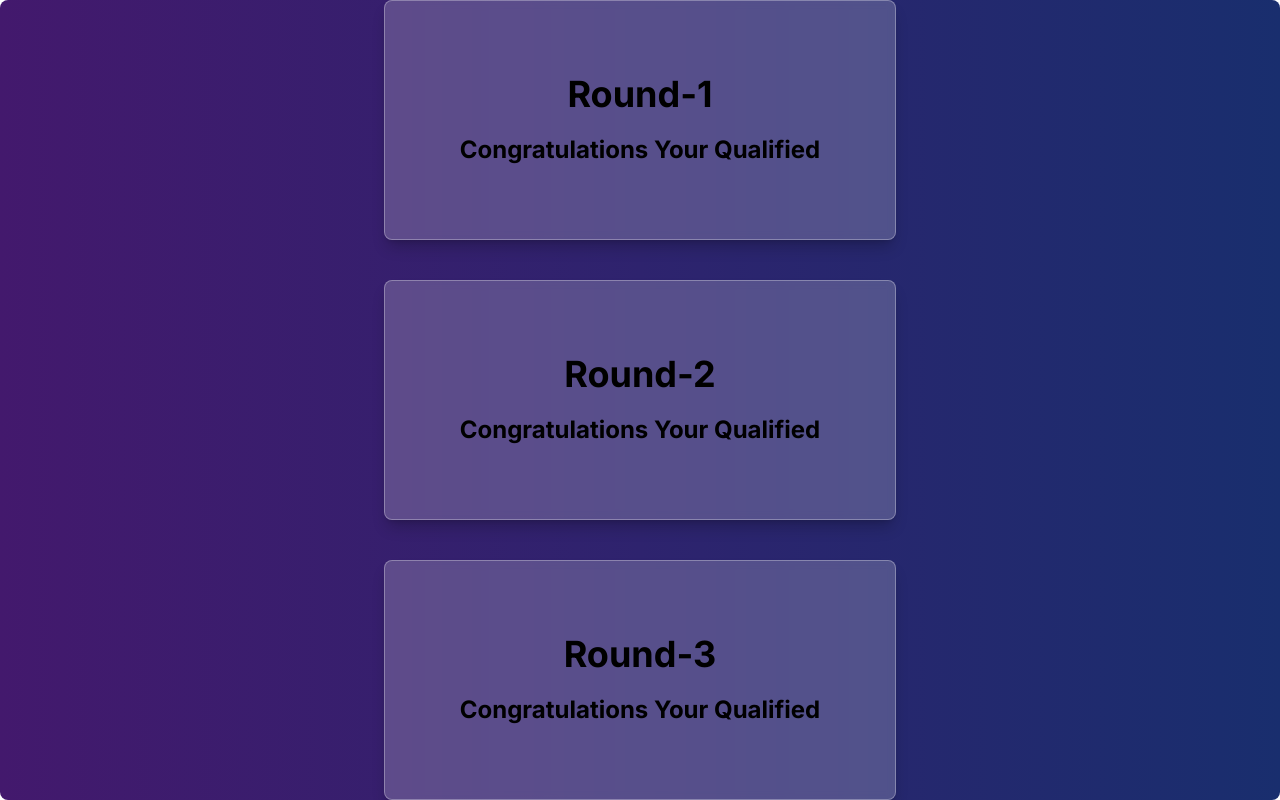
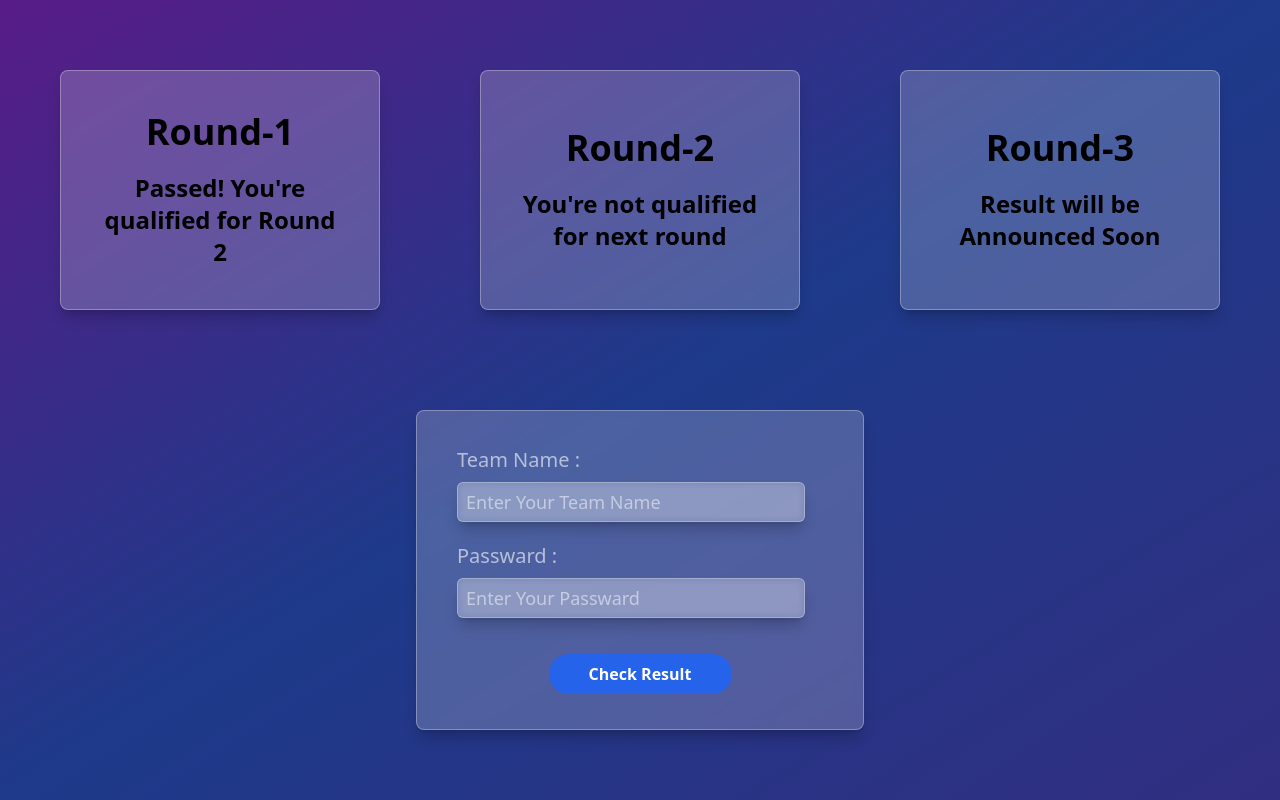
Before and after one commit to charankumbar07/Akanksha2025, a React (Vite) app in the folder my-project/: page /result in a window 1280 px wide. Built offline with nearby package versions, Linux system fonts and the light colour scheme.

Commit message:
updated result page

```diff
--- a/my-project/package.json
+++ b/my-project/package.json
@@ -14,6 +14,7 @@
   "dependencies": {
     "classnames": "^2.5.1",
     "express": "^5.1.0",
+    "mongoose": "^8.18.1",
     "react": "^19.1.1",
     "react-dom": "^19.1.1",
     "react-router-dom": "^6.28.0"
--- a/my-project/src/App.jsx
+++ b/my-project/src/App.jsx
@@ -5,6 +5,7 @@ import RegisterPage from './pages/RegisterPage';
 import LoginPage from './pages/LoginPage';
 import Round_2Page from './pages/Round_2Page';
 import ResultPage from './pages/ResultPage';
+import AdminPage from './pages/AdminPage';
 
 const App = () => {
   return (
@@ -15,6 +16,7 @@ const App = () => {
         <Route path="/login" element={<LoginPage />} />
         <Route path="/round-2" element={<Round_2Page />} />
         <Route path="/result" element={<ResultPage />} />
+        <Route path="/admin" element={<AdminPage />} />
       </Routes>
     </Router>
   );
--- a/my-project/src/components/Debug.jsx
+++ b/my-project/src/components/Debug.jsx
@@ -19,7 +19,7 @@ int main() {
     return 0;
 }`);
     return (
-        <div className='flex flex-col items-center justify-center text-white bg-gradient-linear from-customPurple1 via-customPurple2 to-customPurple3 w-screen rounded-lg min-h-screen'>
+        <div className='flex flex-col items-center justify-center text-white bg-gradient-to-br from-purple-900 via-blue-900 to-indigo-900 font-sans antialiased w-screen min-h-screen'>
             <div className='font-bold text-5xl'>Debug The Code</div>
             <p className='font-bold text-2xl p-2 mt-4'>{qus}</p>
             <textarea
--- a/my-project/src/components/Patran.jsx
+++ b/my-project/src/components/Patran.jsx
@@ -14,7 +14,7 @@ const patran = () => {
     ];
 
     return (
-        <div className='bg-gradient-linear from-customPurple1 via-customPurple2 to-customPurple3 w-screen rounded-lg min-h-screen flex flex-col items-center justify-center text-white'>
+        <div className='bg-gradient-to-br from-purple-900 via-blue-900 to-indigo-900 font-sans antialiased w-screen min-h-screen flex flex-col items-center justify-center text-white'>
             <div className="w-[50vw] h-[55vh] bg-slate-800 p-4 rounded-2xl text-white relative">
                 <p className="text-3xl font-bold">
                     A train travels 240 km at a uniform speed. If the speed had been 10 km/h more, it would have taken 2 hours less for the journey. What is the original speed of the train?
--- a/my-project/src/components/Program.jsx
+++ b/my-project/src/components/Program.jsx
@@ -7,7 +7,7 @@ Sum of 5 and 7 is 12
 `)
     const [ans, setans] = useState("")
     return (
-        <div className='flex flex-col items-center justify-center  text-white bg-gradient-linear from-customPurple1 via-customPurple2 to-customPurple3 rounded-lg w-screen h-screen'>
+        <div className='flex flex-col items-center justify-center  text-white bg-gradient-to-br from-purple-900 via-blue-900 to-indigo-900 font-sans antialiased w-screen h-screen'>
             <h1 className='text-5xl font-bold'>Write The Program</h1>
             <p className='font-bold text-4xl p-2 mt-4'>For given output</p>
             <div className='flex justify-center'>
--- a/my-project/src/components/Trace.jsx
+++ b/my-project/src/components/Trace.jsx
@@ -20,7 +20,7 @@ int main() {
     return 0;
 }`);
     return (
-        <div className='flex flex-col items-center justify-center text-white bg-gradient-linear from-customPurple1 via-customPurple2 to-customPurple3 w-screen rounded-lg min-h-screen'>
+        <div className='flex flex-col items-center justify-center text-white bg-gradient-to-br from-purple-900 via-blue-900 to-indigo-900 font-sans antialiased w-screen min-h-screen'>
             <h1 className='text-5xl font-bold'>Trace The Program</h1>
             <p className='font-bold text-4xl p-2 mt-4'>{qus}</p>
             <div className='flex justify-center'>
--- /dev/null
+++ b/my-project/src/pages/AdminPage.jsx
@@ -0,0 +1,61 @@
+import React from 'react'
+import { useState } from 'react'
+
+const AdminPage = () => {
+    const [teams, setteams] = useState([
+        {
+            id: 1,
+            team: "meta",
+            round_1_selected: true,
+            round_2_selected: false,
+        },
+        {
+            id: 2,
+            team: "meta",
+            round_1_selected: true,
+            round_2_selected: false,
+        }, {
+            id: 3,
+            team: "meta",
+            round_1_selected: true,
+            round_2_selected: false,
+        }
+    ])
+    return (
+        <div className='bg-gradient-to-br from-purple-900 via-blue-900 to-indigo-900 font-sans antialiased w-screen h-screen flex flex-col justify-center items-center'>
+            {/* <h1 className='text-4xl font-bold text-white/80'>Admin Panel</h1>
+            <div className='bg-white/20 backdrop-blur-sm border border-white/30 shadow-lg shadow-black/20 w-[30vw] h-[60vh] gap-5 rounded-lg'>
+                {teams.map((team) => (
+                    <div key={team.id}>
+                        <span>{team.team}</span>
+                        <input type="radio" />
+                    </div>
+                ))}
+            </div> */}
+            <table className="table-auto bg-white/20 backdrop-blur-sm border border-white/30 shadow-lg shadow-black/20 w-[50vw] rounded-lg">
+                <thead>
+                    <tr>
+                        <th className='p-4'>Team Name</th>
+                        <th className='p-4'>Round 2</th>
+                        <th className='p-4'>Round 3</th>
+                    </tr>
+                </thead>
+                <tbody>
+                    {teams.map((team) => (
+                        <tr key={team.id} className='h-14'>
+                            <td className='text-center border border-white/30'><span>{team.team}</span></td>
+                            <td className='text-center border border-white/30'>
+                            <button></button>
+                            <button>disqualified</button>
+                            </td>
+                            <td className='text-center border border-white/30'>
+                            </td>
+                        </tr>
+                    ))}
+                </tbody>
+            </table>
+        </div>
+    )
+}
+
+export default AdminPage
--- a/my-project/src/pages/ResultPage.jsx
+++ b/my-project/src/pages/ResultPage.jsx
@@ -1,24 +1,65 @@
+import classNames from 'classnames/bind'
 import React from 'react'
 import { useState } from 'react'
 
 const ResultPage = () => {
   const [result, setresult] = useState({
-    team:"meta",
-    selected:true
+    team: "meta",
+    round_1_selected: true,
+    round_2_selected: false,
   })
   return (
-    <div className='bg-gradient-linear from-customPurple1 via-customPurple2 to-customPurple3 w-screen rounded-lg h-screen flex flex-col justify-center items-center gap-10'>
-      <div className='p-10 rounded-lg text-center bg-white/20 backdrop-blur-sm border border-white/30 shadow-lg shadow-black/20 w-[40vw] h-[30vh] flex flex-col justify-center items-center gap-5'>
-        <h1 className='text-4xl font-bold'>Round-1</h1>
-        <h2 className='text-2xl font-bold'>{result.selected ? "Congratulations Your Qualified" : "Disqualified" }</h2>
+    <div className='bg-gradient-to-br from-purple-900 via-blue-900 to-indigo-900 font-sans antialiased w-screen h-screen flex flex-col justify-center items-center gap-[100px]'>
+      <div className=' flex justify-center items-center gap-[100px]'>
+        <div className={classNames('p-10 rounded-lg text-center bg-white/20 backdrop-blur-sm border border-white/30 shadow-lg shadow-black/20 w-[25vw] h-[30vh] flex flex-col justify-center items-center gap-5', {
+          "bg-green-600": result.round_1_selected === true
+          , "bg-red-600": result.round_1_selected === false
+        })}>
+          <h1 className='text-4xl font-bold'>Round-1</h1>
+          <h2 className='text-2xl font-bold'>{result.round_1_selected === true
+            ? "Passed! You're qualified for Round 2"
+            : result.round_1_selected === false
+              ? "You're not qualified for next round"
+              : "Result not available"}</h2>
+        </div>
+        <div className={classNames('p-10 rounded-lg text-center bg-white/20 backdrop-blur-sm border border-white/30 shadow-lg shadow-black/20 w-[25vw] h-[30vh] flex flex-col justify-center items-center gap-5', {
+          "bg-green-600": result.round_2_selected === true
+          , "bg-red-600": result.round_2_selected === false
+        })}>
+          <h1 className='text-4xl font-bold'>Round-2</h1>
+          <h2 className='text-2xl font-bold'>{result.round_2_selected === true
+            ? "Passed! You're qualified for Round 3"
+            : result.round_2_selected === false
+              ? "You're not qualified for next round"
+              : "Result not available"}</h2>
+        </div>
+        <div className='p-10 rounded-lg text-center bg-white/20 backdrop-blur-sm border border-white/30 shadow-lg shadow-black/20 w-[25vw] h-[30vh] flex flex-col justify-center items-center gap-5'>
+          <h1 className='text-4xl font-bold'>Round-3</h1>
+          <h2 className='text-2xl font-bold'>Result will be Announced Soon</h2>
+        </div>
       </div>
-      <div className='p-10 rounded-lg text-center bg-white/20 backdrop-blur-sm border border-white/30 shadow-lg shadow-black/20 w-[40vw] h-[30vh] flex flex-col justify-center items-center gap-5'>
-        <h1 className='text-4xl font-bold'>Round-2</h1>
-        <h2 className='text-2xl font-bold'>{result.selected ? "Congratulations Your Qualified" : "Disqualified" }</h2>
-      </div>
-      <div className='p-10 rounded-lg text-center bg-white/20 backdrop-blur-sm border border-white/30 shadow-lg shadow-black/20 w-[40vw] h-[30vh] flex flex-col justify-center items-center gap-5'>
-        <h1 className='text-4xl font-bold'>Round-3</h1>
-        <h2 className='text-2xl font-bold'>{result.selected ? "Congratulations Your Qualified" : "Disqualified" }</h2>
+      <div className='p-10 rounded-lg text-center bg-white/20 backdrop-blur-sm border border-white/30 shadow-lg shadow-black/20 w-[35vw] h-[40vh] flex flex-col justify-center items-center gap-5'>
+        <div className='flex flex-col justify-center items-start gap-2 w-full'>
+          <label htmlFor="team" className='text-white/60 text-xl'>Team Name :</label>
+          <input
+            id='team'
+            name='team'
+            type="text"
+            placeholder='Enter Your Team Name'
+            className='bg-white/20 backdrop-blur-sm border border-white/30 shadow-lg shadow-black/20 w-[95%] h-10 rounded-md text-white/80 text-lg p-2 focus:outline-none focus:ring-2 focus:ring-blue-500 placeholder:text-white/50'
+          />
+        </div>
+        <div className='flex flex-col justify-center items-start gap-2 w-full'>
+          <label htmlFor="passward" className='text-white/60 text-xl'>Passward :</label>
+          <input
+            id='passward'
+            name='passward'
+            type="text"
+            placeholder='Enter Your Passward'
+            className='bg-white/20 backdrop-blur-sm border border-white/30 shadow-lg shadow-black/20 w-[95%] h-10 rounded-md text-white/80 text-lg p-2 focus:outline-none focus:ring-2 focus:ring-blue-500 placeholder:text-white/50'
+          />
+        </div>
+        <button className='bg-blue-600 hover:bg-blue-700 text-white font-bold py-2 px-4 rounded-full mt-4 w-[50%]'>Check Result</button>
       </div>
     </div>
   )
--- a/my-project/src/pages/Round_2Page.jsx
+++ b/my-project/src/pages/Round_2Page.jsx
@@ -1,5 +1,5 @@
 import React from 'react'
-import Patran from '../components/patran'
+import Patran from '../components/Patran'
 import Debug from '../components/debug'
 import Trace from '../components/Trace'
 import Program from '../components/Program'
```
Also changed, not shown: 2 other files (tests, documents, lock files or other folders).
